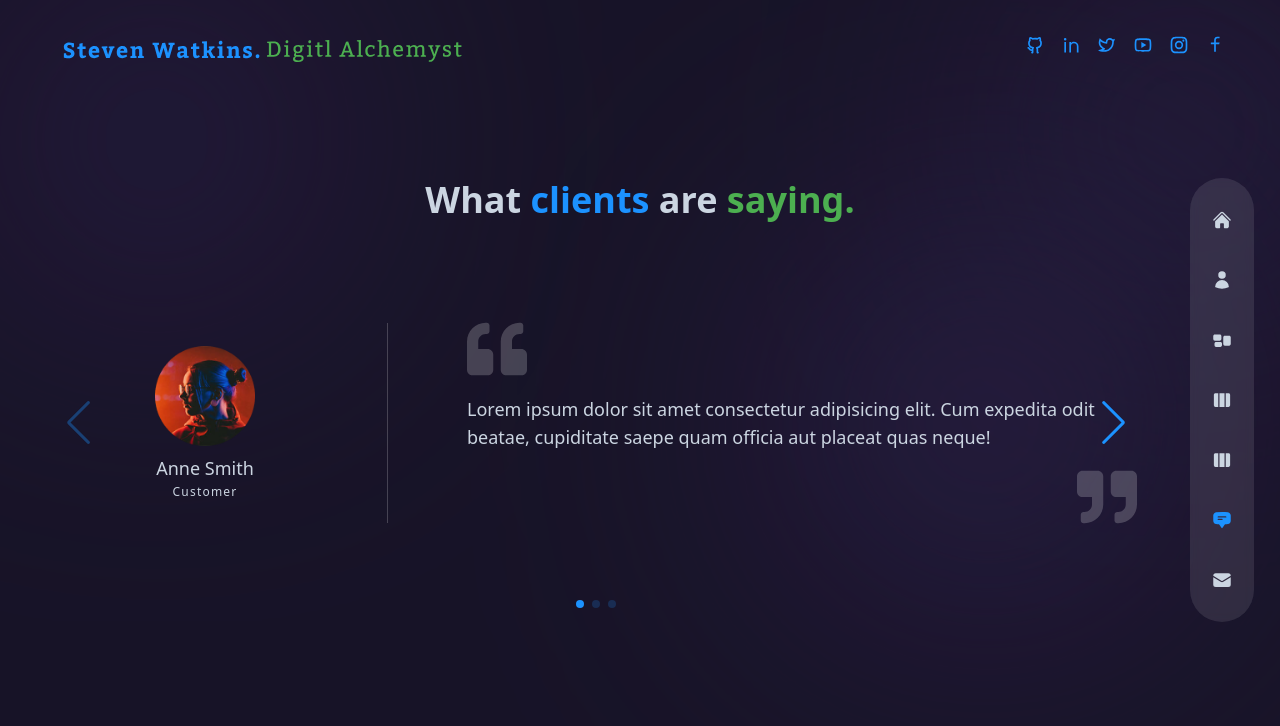
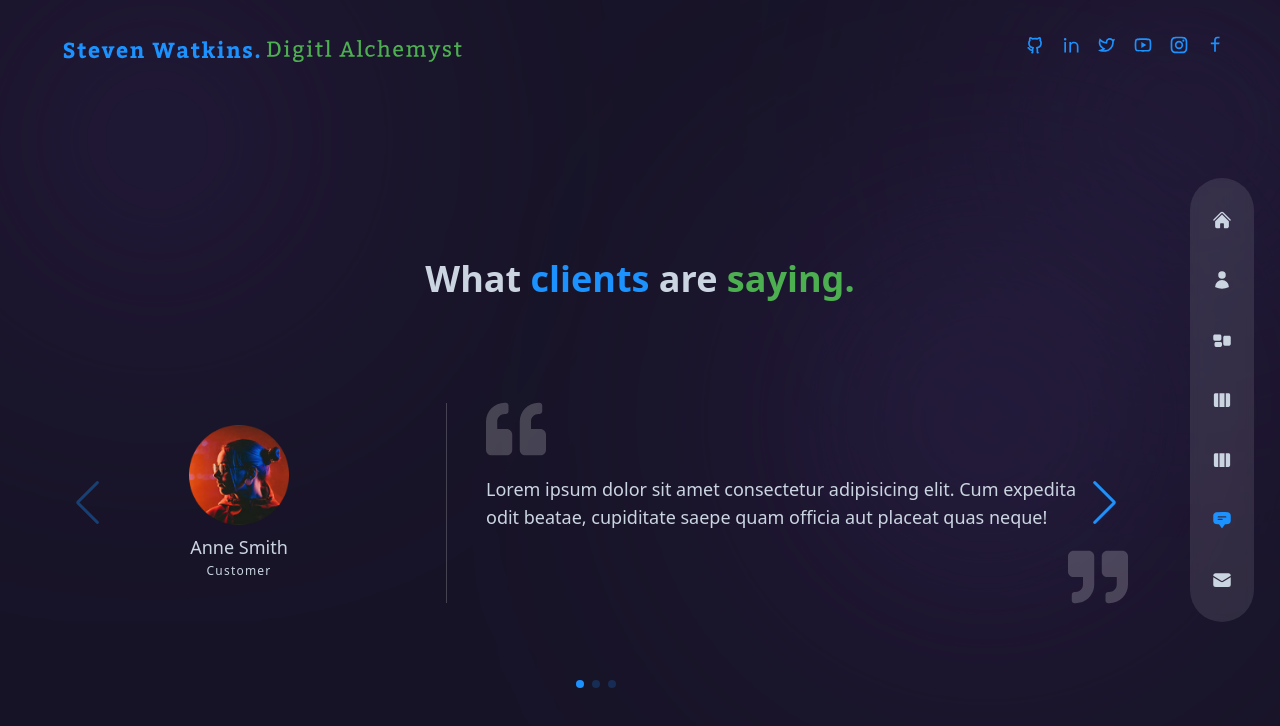
Before and after one commit to Digitl-Alchemyst/digitl-alchemyst-portfolio, a Next.js app: page /testimonials in a window 1280 px wide. Shown: the top 726 px of the page. Built offline with nearby package versions, Linux system fonts and the light colour scheme.

Commit message:
Testimonials Page 100%

```diff
--- a/src/components/TestimonialSlider.js
+++ b/src/components/TestimonialSlider.js
@@ -45,9 +45,9 @@ const TestimonialSlider = () => {
       {testimonialData.map((name, index) => {
         return (
           <SwiperSlide key={index}>
-            <div className='flex h-full flex-col items-center gap-x-8 md:flex-row '>
+            <div className='flex h-full flex-col items-center gap-x-8 md:flex-row'>
               {/* Reviewer Info */}
-              <div className='relative mx-auto flex w-full max-w-[300px] flex-col items-center xl:mx-0 xl:justify-center '>
+              <div className='relative mx-auto flex w-full max-w-[350px] flex-col items-center xl:mx-0 xl:justify-center '>
                 <div className='flex flex-col justify-center text-center '>
                   {/* Avatar */}
                   <div className='mx-auto mb-2'>
@@ -63,13 +63,13 @@ const TestimonialSlider = () => {
               </div>
               {/* Quote */}
 
-              <div className='relative flex flex-1 flex-col justify-center before:w-[1px] xl:pl-20  xl:before:absolute xl:before:left-0 xl:before:h-[200px] xl:before:bg-white/20'>
+              <div className='relative flex flex-1 flex-col justify-center before:w-[1px] xl:pl-10  xl:before:absolute xl:before:left-0 xl:before:h-[200px] xl:before:bg-white/20'>
                 {/* Quotes "" */}
                 <div className='mb-4'>
                   <FaQuoteLeft className='text-4-xl mx-auto text-white/20 md:mx-0 xl:text-6xl' />
                 </div>
                 {/* Message  */}
-                <div className='text-center md:pr-10 md:text-left lg:pr-8 xl:pr-6 xl:text-lg'>
+                <div className='text-center md:pr-14 md:text-left lg:pr-12 xl:pr-10 xl:text-lg text-sm sm:text-base'>
                   {name.message}
                 </div>
                 {/* Quotes "" */}
--- a/src/pages/testimonials/index.js
+++ b/src/pages/testimonials/index.js
@@ -1,11 +1,13 @@
 import TestimonialSlider from '@/c/TestimonialSlider';
 import { motion } from 'framer-motion';
 import { fadeIn } from '#/variants';
+import Layout from '@/c/Layout'
 
 const Testimonials = () => {
   return (
     <div className='h-[100vh] bg-primary/30 py-32 text-center'>
-      <div className='container mx-auto flex h-full flex-col justify-center'>
+      <div className=' mx-auto flex h-full flex-col justify-center'>
+        <Layout className=''>
           <motion.h2
             variants={fadeIn('up', 0.2)}
             initial='hidden'
@@ -21,10 +23,11 @@ const Testimonials = () => {
             initial='hidden'
             animate='show'
             exit='hidden'
-          className='xl:pr-22'
+            className='xl:pr-22 pb-20'
           >
             <TestimonialSlider />
           </motion.div>
+        </Layout>
       </div>
     </div>
   );
```
Lines whose indentation alone changed are shown as unchanged.
